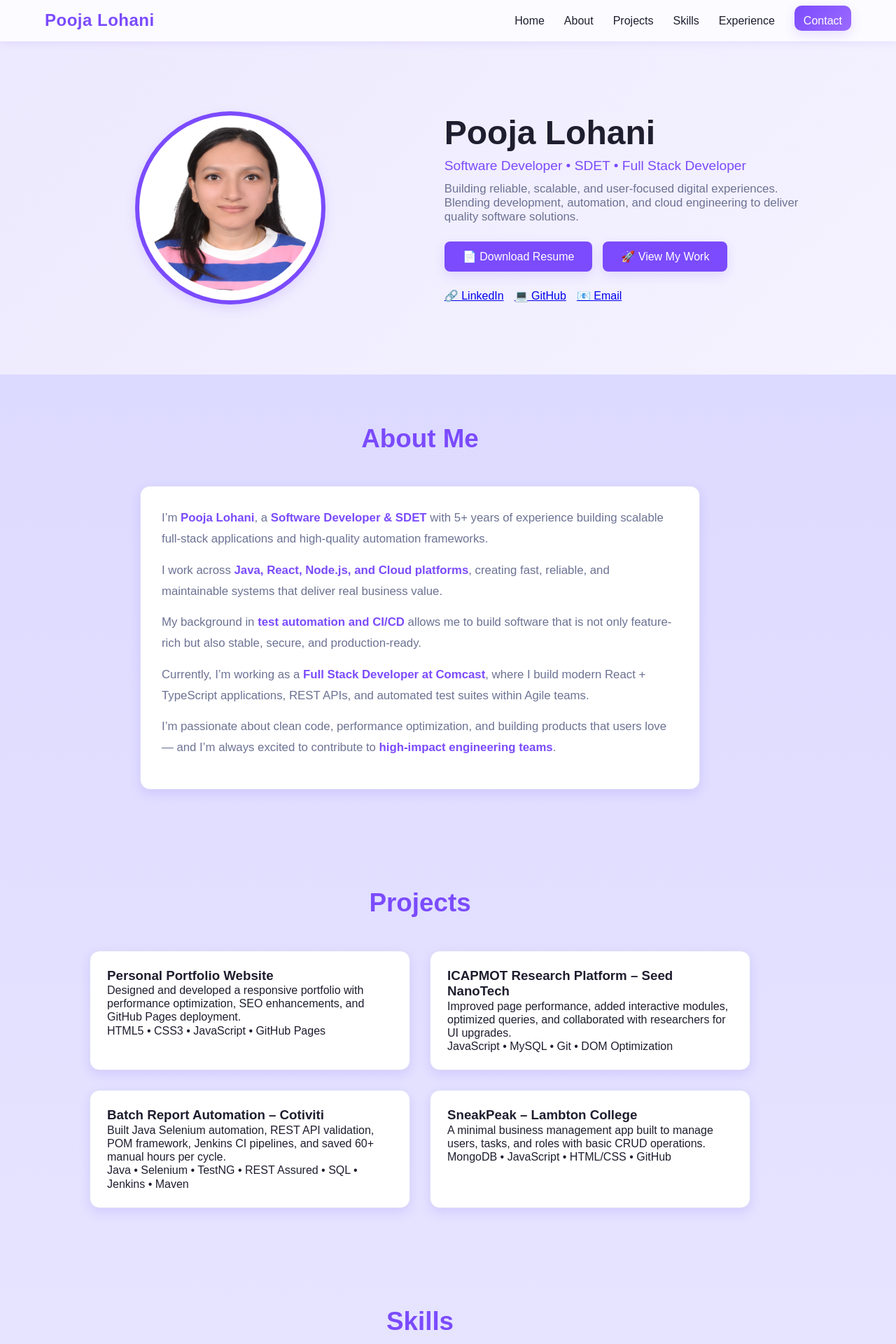
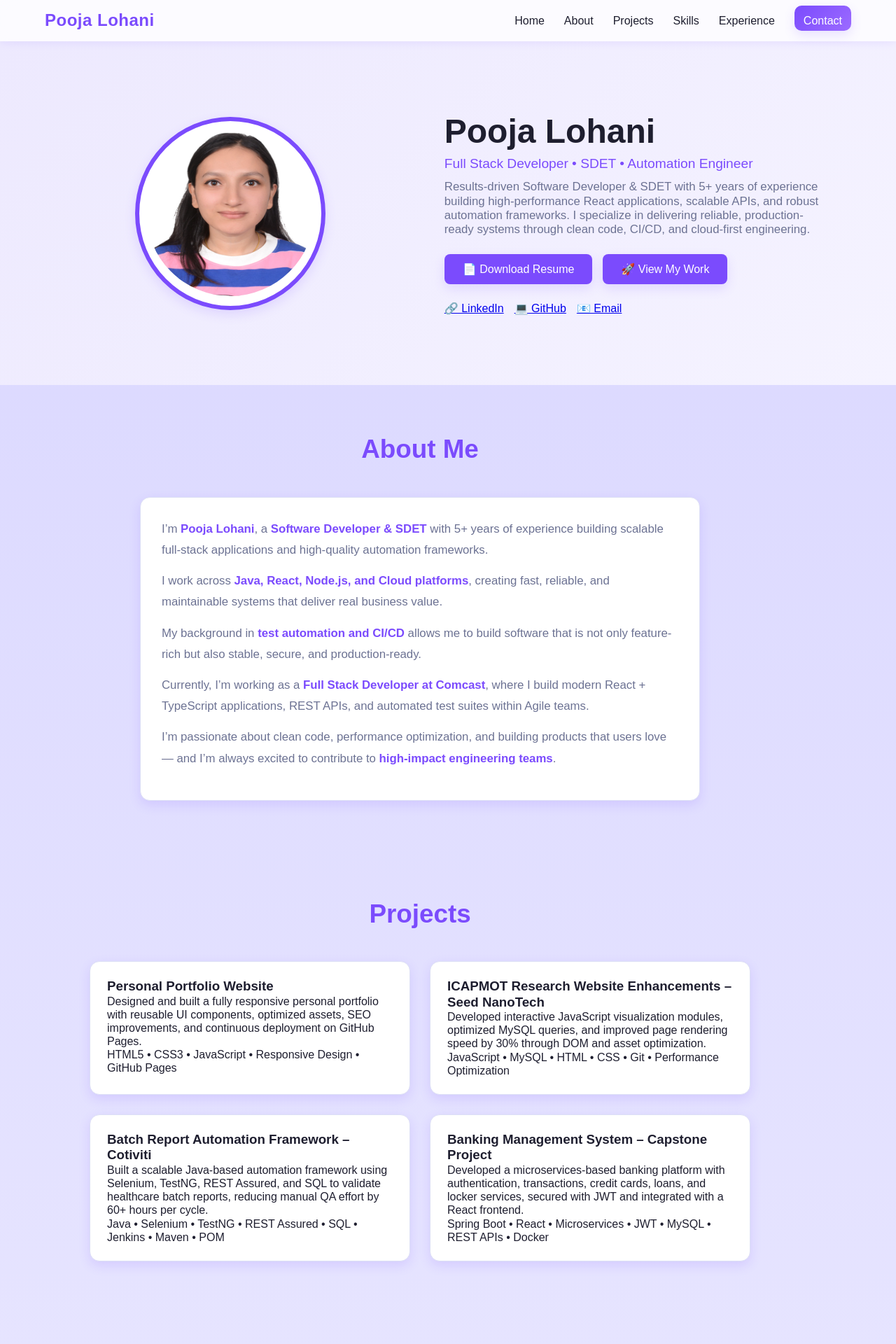
Before and after one commit to pooja02082020/portfolio, a React (Vite) app: page / in a window 1280 px wide. Shown: the top 1920 px of the page at 70% size. Built offline with nearby package versions, Linux system fonts and the light colour scheme.

Commit message:
IN PROJECTS AND SKILLS

```diff
--- a/src/components/Hero.jsx
+++ b/src/components/Hero.jsx
@@ -14,12 +14,16 @@ const Hero = () => {
       <div className="hero-right">
         <h1 className="hero-title">Pooja Lohani</h1>
 
-        <p className="hero-role">Software Developer • SDET • Full Stack Developer</p>
+        <p className="hero-role">
+          Full Stack Developer • SDET • Automation Engineer
+        </p>
 
         <p className="hero-desc">
-          Building reliable, scalable, and user-focused digital experiences.
-          Blending development, automation, and cloud engineering to deliver
-          quality software solutions.
+          Results-driven Software Developer & SDET with 5+ years of experience
+          building high-performance React applications, scalable APIs, and
+          robust automation frameworks. I specialize in delivering reliable,
+          production-ready systems through clean code, CI/CD, and cloud-first
+          engineering.
         </p>
 
         <div className="hero-buttons">
@@ -32,10 +36,18 @@ const Hero = () => {
         </div>
 
         <div className="hero-socials">
-          <a href="https://linkedin.com/in/lohanipooja" target="_blank" rel="noreferrer">
+          <a
+            href="https://linkedin.com/in/lohanipooja"
+            target="_blank"
+            rel="noreferrer"
+          >
             🔗 LinkedIn
           </a>
-          <a href="https://github.com/pooja02082020" target="_blank" rel="noreferrer">
+          <a
+            href="https://github.com/pooja02082020"
+            target="_blank"
+            rel="noreferrer"
+          >
             💻 GitHub
           </a>
           <a href="mailto:poojalohani9625@gmail.com">
--- a/src/components/Projects.jsx
+++ b/src/components/Projects.jsx
@@ -5,32 +5,33 @@ const Projects = () => {
     {
       title: "Personal Portfolio Website",
       desc:
-        "Designed and developed a responsive portfolio with performance optimization, SEO enhancements, and GitHub Pages deployment.",
-      tech: "HTML5 • CSS3 • JavaScript • GitHub Pages",
+        "Designed and built a fully responsive personal portfolio with reusable UI components, optimized assets, SEO improvements, and continuous deployment on GitHub Pages.",
+      tech: "HTML5 • CSS3 • JavaScript • Responsive Design • GitHub Pages",
     },
     {
-      title: "ICAPMOT Research Platform – Seed NanoTech",
+      title: "ICAPMOT Research Website Enhancements – Seed NanoTech",
       desc:
-        "Improved page performance, added interactive modules, optimized queries, and collaborated with researchers for UI upgrades.",
-      tech: "JavaScript • MySQL • Git • DOM Optimization",
+        "Developed interactive JavaScript visualization modules, optimized MySQL queries, and improved page rendering speed by 30% through DOM and asset optimization.",
+      tech: "JavaScript • MySQL • HTML • CSS • Git • Performance Optimization",
     },
     {
-      title: "Batch Report Automation – Cotiviti",
+      title: "Batch Report Automation Framework – Cotiviti",
       desc:
-        "Built Java Selenium automation, REST API validation, POM framework, Jenkins CI pipelines, and saved 60+ manual hours per cycle.",
-      tech: "Java • Selenium • TestNG • REST Assured • SQL • Jenkins • Maven",
+        "Built a scalable Java-based automation framework using Selenium, TestNG, REST Assured, and SQL to validate healthcare batch reports, reducing manual QA effort by 60+ hours per cycle.",
+      tech: "Java • Selenium • TestNG • REST Assured • SQL • Jenkins • Maven • POM",
     },
     {
-      title: "SneakPeak – Lambton College",
+      title: "Banking Management System – Capstone Project",
       desc:
-        "A minimal business management app built to manage users, tasks, and roles with basic CRUD operations.",
-      tech: "MongoDB • JavaScript • HTML/CSS • GitHub",
+        "Developed a microservices-based banking platform with authentication, transactions, credit cards, loans, and locker services, secured with JWT and integrated with a React frontend.",
+      tech: "Spring Boot • React • Microservices • JWT • MySQL • REST APIs • Docker",
     },
   ];
 
   return (
     <section id="projects" className="section">
       <h2>Projects</h2>
+
       <div className="projects-grid">
         {projects.map((proj, i) => (
           <div className="project-card" key={i}>
```
